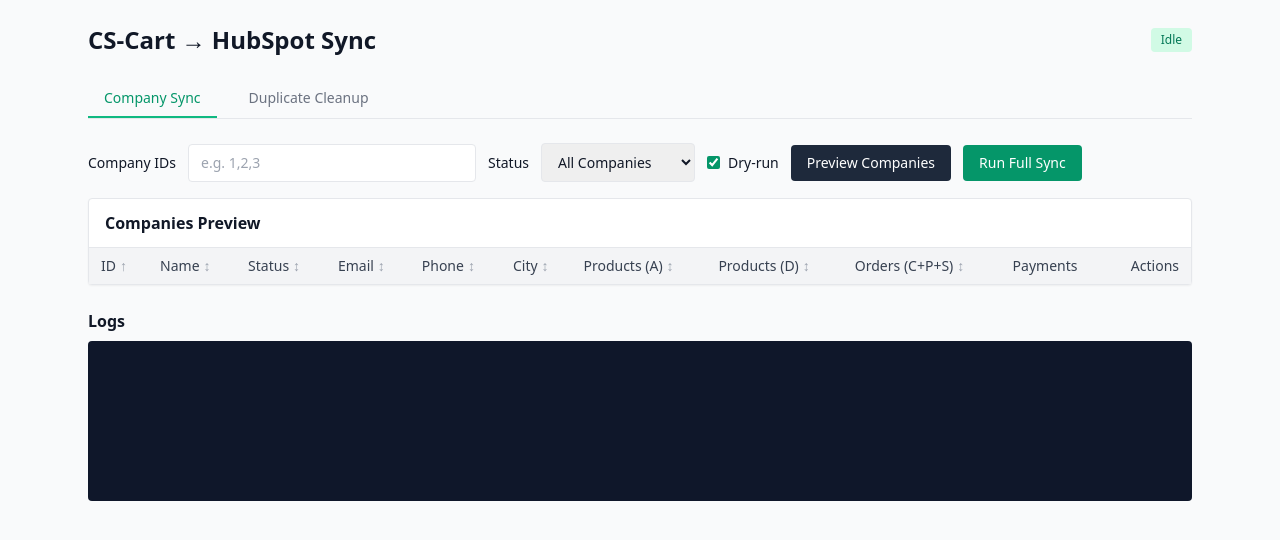
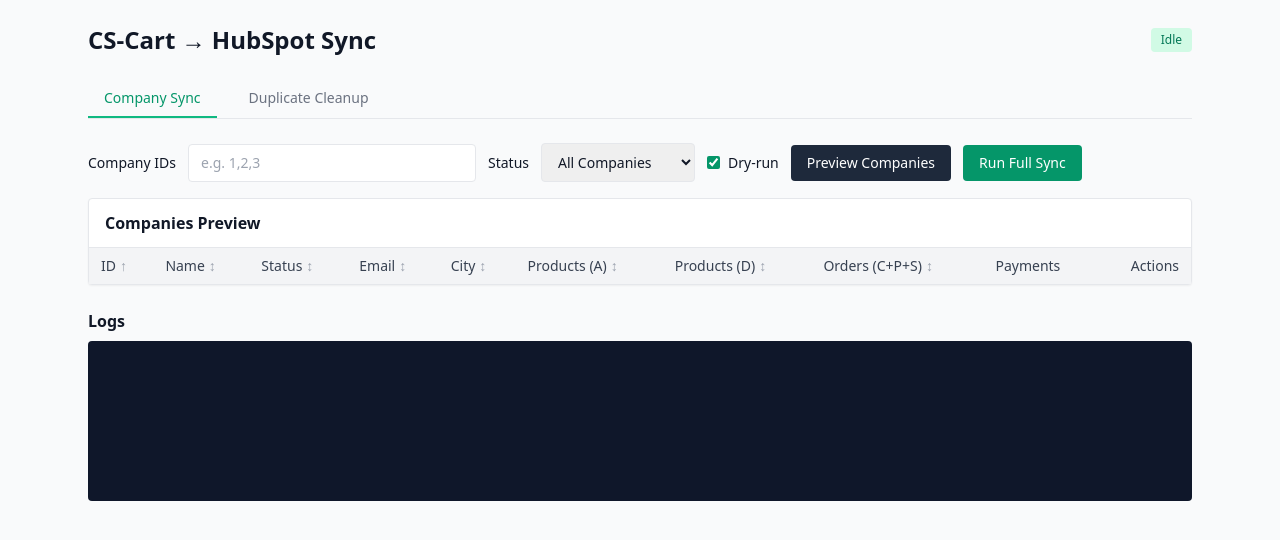
Before and after one commit to SpicyDevTeam/hubspotter, a Next.js app: page / in a window 1280 px wide. Shown: the top 540 px of the page. Built offline with nearby package versions, Linux system fonts and the light colour scheme.

Commit message:
Hide phone column from companies table

```diff
--- a/app/page.jsx
+++ b/app/page.jsx
@@ -299,7 +299,6 @@ export default function Page() {
 										<SortableHeader field="company">Name</SortableHeader>
 										<SortableHeader field="status">Status</SortableHeader>
 										<SortableHeader field="email">Email</SortableHeader>
-										<SortableHeader field="phone">Phone</SortableHeader>
 										<SortableHeader field="city">City</SortableHeader>
 										<SortableHeader field="product_count_active">Products (A)</SortableHeader>
 										<SortableHeader field="product_count_draft">Products (D)</SortableHeader>
@@ -327,7 +326,6 @@ export default function Page() {
 												</span>
 											</td>
 											<td className="px-3 py-2">{c.email || ''}</td>
-											<td className="px-3 py-2">{c.phone || ''}</td>
 											<td className="px-3 py-2">{c.city || ''}</td>
 											<td className="px-3 py-2">{c.product_count_active || 0}</td>
 											<td className="px-3 py-2">{c.product_count_draft || 0}</td>
```
